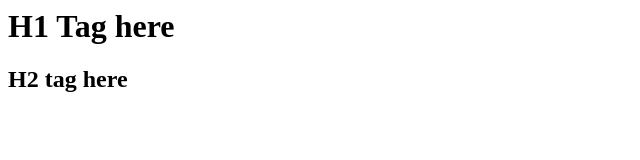
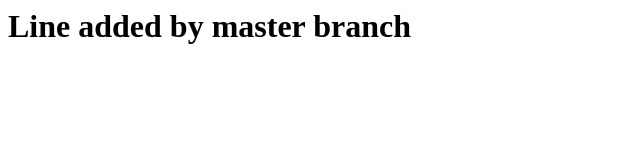
Before and after one commit to Pradeepnayak/Day10, a plain HTML site: page index.html in a window 1280 px wide. Shown: the whole page, without its empty margins (0-640 px from the left). Drawn offline with Linux system fonts and the light colour scheme.

Commit message:
line added by master

```diff
--- a/index.html
+++ b/index.html
@@ -1,2 +1 @@
-<h1>H1 Tag here</h1>
-<h2> H2 tag here</h2>
+<h1>Line added by master branch</h1>
```
